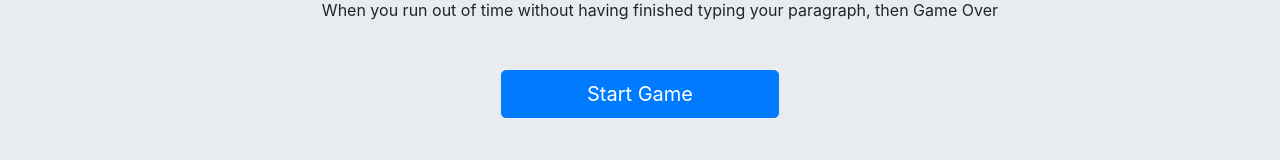
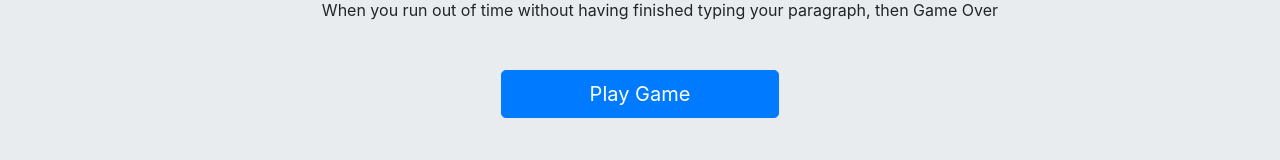
Before and after one commit to rbbenett/final-project-lhl, a React (Create React App) app in the folder final-project/: page / in a window 1280 px wide. Shown: the part 640-800 px from the top of the page. Built offline with nearby package versions, Linux system fonts and the light colour scheme; no server answers; the HTML template or start-up script is replaced by a standard one.

Commit message:
Moved start game button to welcome page

```diff
--- a/final-project/src/components/WelcomePage.jsx
+++ b/final-project/src/components/WelcomePage.jsx
@@ -27,7 +27,7 @@ function Welcomepage() {
           <ul>
             When you run out of time without having finished typing your paragraph, then Game Over
           </ul>
-          <Button variant="primary" size="lg" href="/play">Start Game</Button>
+          <Button variant="primary" size="lg" href="/play">Play Game</Button>
         </Container>
       </Jumbotron>
     </div>
```
